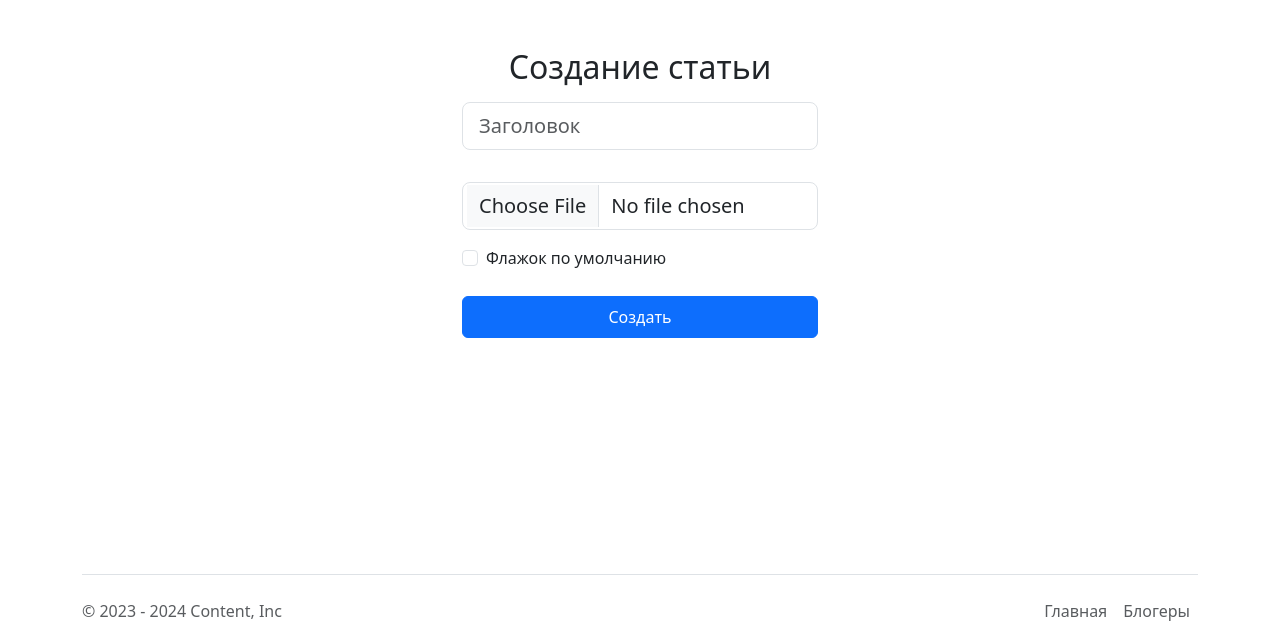
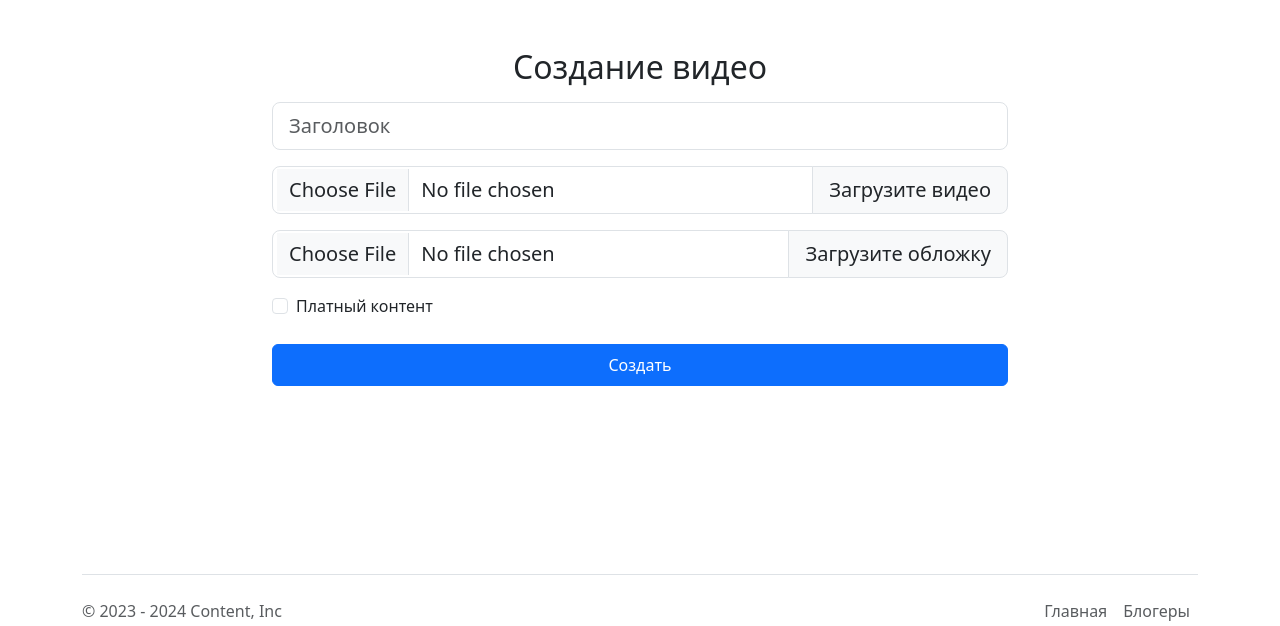
Before and after one commit to suvorovjr/content_platform, a Django app: page /content/video/create/ in a window 1280 px wide. Shown: the part 129-755 px from the top of the page. Run offline with Django 5.2, Linux system fonts and the light colour scheme; some libraries are stand-ins or nearby versions.

Commit message:
add changes in video and post create views

```diff
--- a/content/forms.py
+++ b/content/forms.py
@@ -15,4 +15,4 @@ class PostForm(StylesMixin, BaseForm):
 
 class VideoForm(StylesMixin, BaseForm):
     class Meta(BaseForm.Meta):
-        model = Post
+        model = Video
--- a/content/templates/content/post_form.html
+++ b/content/templates/content/post_form.html
@@ -4,10 +4,10 @@
 <main class="form-signin w-100 m-auto">
     <div class="container">
         <div class="row row-centered">
-            <div class="col-4 mt-5 mx-auto">
+            <div class="col-8 mt-5 mx-auto">
                 <form method="post" enctype="multipart/form-data">
                     {% csrf_token %}
-                    <h2 class="h2 mb-3 fw-normal text-center">Создание статьи</h2>
+                    <h2 class="h2 mb-3 fw-normal text-center">{{ title }}</h2>
                     <div class="input-group input-group-lg mb-3">
                         {{ form.title|add_placeholder:'Заголовок' }}
                     </div>
@@ -16,6 +16,7 @@
                     </div>
                     <div class="input-group input-group-lg mb-3">
                         {{ form.imagine }}
+                        <label class="input-group-text">Загрузите обложку</label>
                     </div>
                     <div class="form-check">
                         <input name="{{ form.is_paid_content.name }}" class="form-check-input" type="checkbox" value="'>
--- a/content/templates/content/video_form.html
+++ b/content/templates/content/video_form.html
@@ -4,23 +4,25 @@
 <main class="form-signin w-100 m-auto">
     <div class="container">
         <div class="row row-centered">
-            <div class="col-4 mt-5 mx-auto">
+            <div class="col-8 mt-5 mx-auto">
                 <form method="post" enctype="multipart/form-data">
                     {% csrf_token %}
-                    <h2 class="h2 mb-3 fw-normal text-center">Создание статьи</h2>
+                    <h2 class="h2 mb-3 fw-normal text-center">{{ title }}</h2>
                     <div class="input-group input-group-lg mb-3">
                         {{ form.title|add_placeholder:'Заголовок' }}
                     </div>
                     <div class="input-group input-group-lg mb-3">
                         {{ form.video }}
+                        <label class="input-group-text">Загрузите видео</label>
                     </div>
                     <div class="input-group input-group-lg mb-3">
                         {{ form.imagine }}
+                        <label class="input-group-text">Загрузите обложку</label>
                     </div>
                     <div class="form-check">
-                        <input name="{{ form.is_paid_content.name }}" class="form-check-input" type="checkbox" value="'>
-                        <label class=" form-check-label" for="flexCheckDefault">
-                        Флажок по умолчанию
+                        <input name="{{ form.is_paid_content.name }}" class="form-check-input" type="checkbox" value="">
+                        <label class="">
+                            Платный контент
                         </label>
                     </div>
                     {{ form.errors }}
--- a/content/views.py
+++ b/content/views.py
@@ -3,7 +3,17 @@ from django.views import generic
 from .forms import PostForm, VideoForm
 
 
-class BaseCreateView(generic.CreateView):
+class TitleMixin:
+    title = None
+
+    def get_context_data(self, **kwargs):
+        context_data = super().get_context_data(**kwargs)
+        if self.title is not None:
+            context_data['title'] = self.title
+        return context_data
+
+
+class BaseCreateView(TitleMixin, generic.CreateView):
     success_url = reverse_lazy('users:index')
 
     def form_valid(self, form):
@@ -14,24 +24,16 @@ class BaseCreateView(generic.CreateView):
         return super().form_valid(form)
 
 
+class PostCreateView(BaseCreateView):
+    form_class = PostForm
+    template_name = 'content/post_form.html'
+    title = 'Создание поста'
+
+
 class VideoCreateView(BaseCreateView):
     form_class = VideoForm
     template_name = 'content/video_form.html'
-
-    def get_context_data(self, **kwargs):
-        context_data = super().get_context_data(**kwargs)
-        context_data['title'] = 'Создание видео'
-        return context_data
-
-
-class PostCreateView(BaseCreateView):
-    form_class = PostForm
-    template_name = 'content/post_form.html'
-
-    def get_context_data(self, **kwargs):
-        context_data = super().get_context_data(**kwargs)
-        context_data['title'] = 'Создание поста'
-        return context_data
+    title = 'Создание видео'
 
 
 class PostUpdateView(generic.UpdateView):
--- a/templates/base.html
+++ b/templates/base.html
@@ -33,8 +33,8 @@
                     <img src="/static/imagine/plus.svg" alt="mdo" width="32" height="32" class="rounded-circle">
                 </a>
                 <ul class="dropdown-menu text-small">
-                    <li><a class="dropdown-item" href="{% url 'content:blog-create' %}">Новый пост</a></li>
-                    <li><a class="dropdown-item" href="">Новое видео</a></li>
+                    <li><a class="dropdown-item" href="{% url 'content:post-create' %}">Новый пост</a></li>
+                    <li><a class="dropdown-item" href="{% url 'content:video-create' %}">Новое видео</a></li>
                 </ul>
             </div>
             {% endif %}
```
